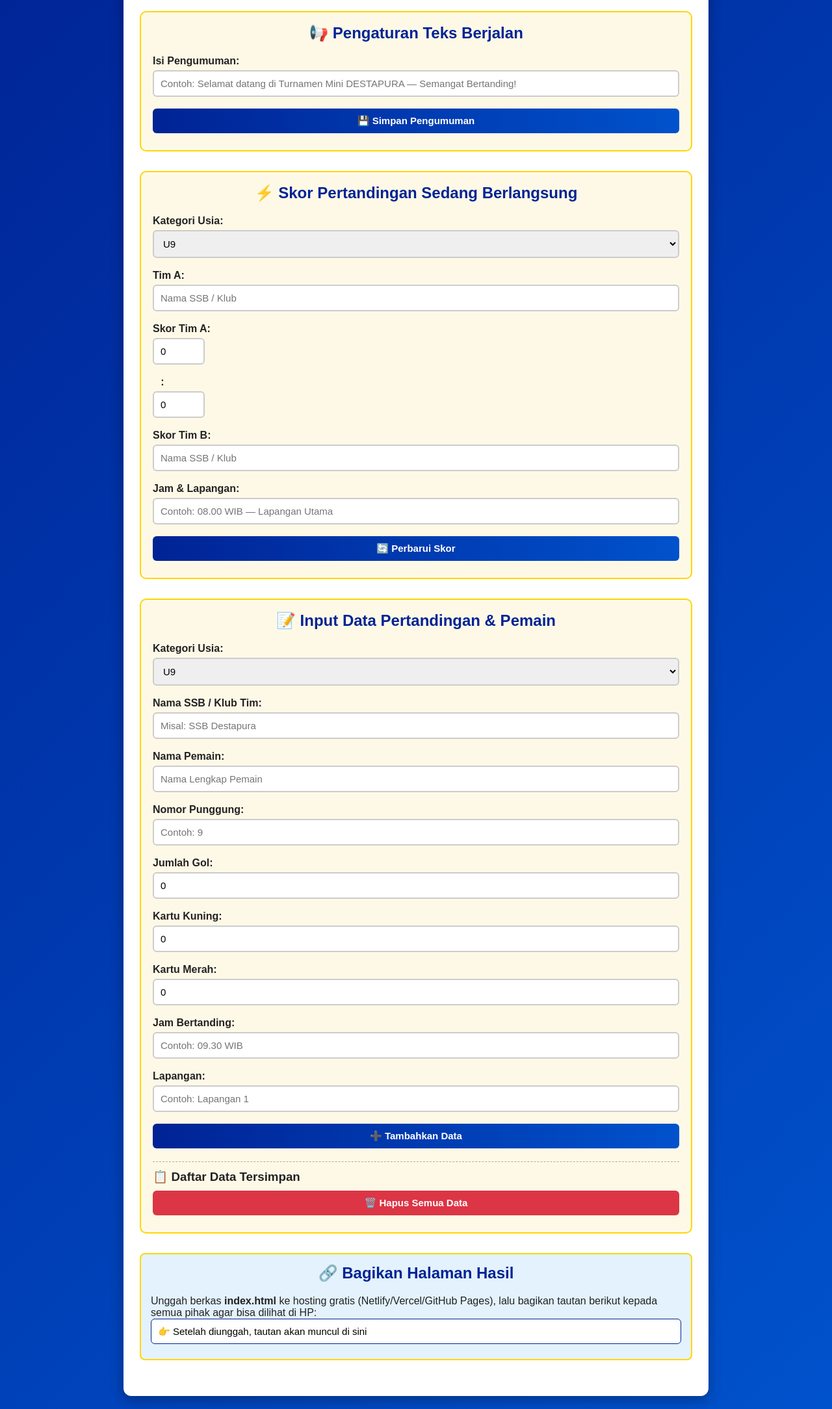
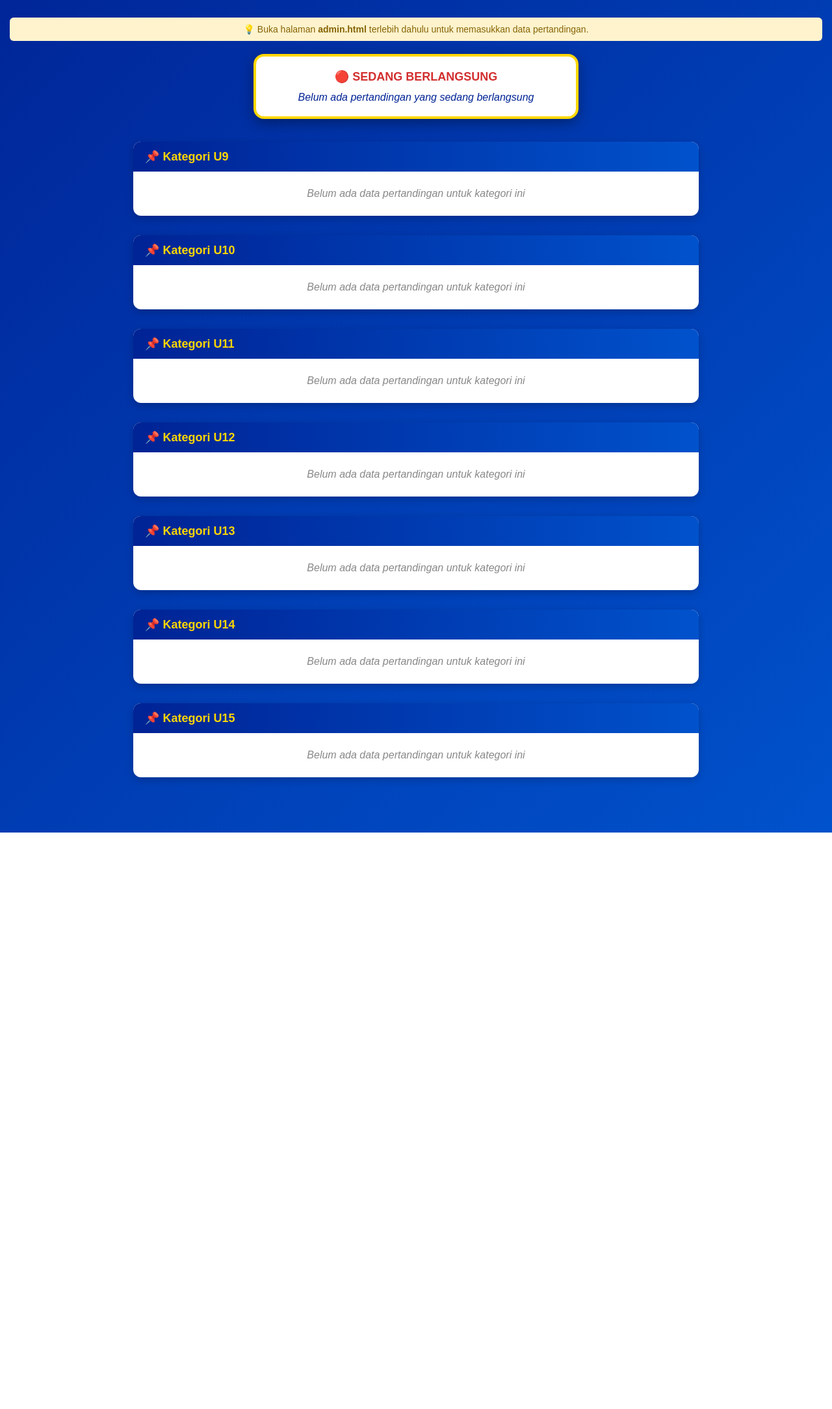
Before and after one commit to dmurdiana-ux/mini-turnamen, a plain HTML site: page admin.html in a window 1280 px wide. Shown: the part 162-2330 px from the top of the page at 65% size. After the commit the page ends 1443 px from the top, so only its background shows below. Drawn offline with Linux system fonts and the light colour scheme.

Commit message:
Update admin.html

```diff
--- a/admin.html
+++ b/admin.html
@@ -3,7 +3,7 @@
 <head>
     <meta charset="UTF-8">
     <meta name="viewport" content="width=device-width, initial-scale=1.0">
-    <title>Admin - Input Data Turnamen DESTAPURA</title>
+    <title>Hasil Turnamen DESTAPURA</title>
     <style>
         * {
             margin: 0;
@@ -14,297 +14,260 @@
         body {
             background: linear-gradient(135deg, #002395, #0052cc);
             color: white;
+            min-height: 100vh;
+            padding-bottom: 40px;
+        }
+        .running-text-container {
+            background: #ffd700;
+            color: #002395;
+            padding: 10px 0;
+            overflow: hidden;
+            position: sticky;
+            top: 0;
+            z-index: 100;
+        }
+        .running-text {
+            white-space: nowrap;
+            animation: berjalan 25s linear infinite;
+            font-weight: bold;
+            font-size: 16px;
+        }
+        @keyframes berjalan {
+            from { transform: translateX(100%); }
+            to { transform: translateX(-100%); }
+        }
+        .header {
+            text-align: center;
             padding: 20px;
-            min-height: 100vh;
+        }
+        .header img {
+            max-width: 160px;
+            margin-bottom: 10px;
+        }
+        .header h1 {
+            font-size: 26px;
+            color: #ffd700;
+            text-shadow: 2px 2px 4px rgba(0,0,0,0.4);
+        }
+        .live-score-box {
+            background: white;
+            color: #002395;
+            max-width: 500px;
+            margin: 20px auto;
+            border-radius: 16px;
+            padding: 20px;
+            box-shadow: 0 6px 20px rgba(0,0,0,0.35);
+            text-align: center;
+            border: 4px solid #ffd700;
+        }
+        .live-score-box h2 {
+            color: #d32f2f;
+            margin-bottom: 12px;
+            font-size: 18px;
+        }
+        .skor-besar {
+            font-size: 42px;
+            font-weight: bold;
+            display: flex;
+            justify-content: center;
+            align-items: center;
+            gap: 15px;
+            margin: 10px 0;
+        }
+        .tim-nama {
+            font-size: 16px;
+            width: 120px;
+        }
+        .info-jadwal {
+            font-size: 14px;
+            color: #555;
+            margin-top: 8px;
         }
         .container {
             max-width: 900px;
             margin: 0 auto;
+            padding: 15px;
+        }
+        .kategori {
+            margin-bottom: 30px;
             background: white;
             color: #222;
             border-radius: 12px;
-            padding: 25px;
-            box-shadow: 0 6px 20px rgba(0,0,0,0.3);
+            overflow: hidden;
+            box-shadow: 0 4px 12px rgba(0,0,0,0.2);
         }
-        .logo {
-            text-align: center;
-            margin-bottom: 20px;
-        }
-        .logo img {
-            max-width: 180px;
-        }
-        h1, h2 {
-            text-align: center;
-            color: #002395;
-            margin-bottom: 20px;
-        }
-        .section {
-            margin-bottom: 30px;
-            padding: 18px;
-            border: 2px solid #ffd700;
-            border-radius: 10px;
-            background: #fef9e7;
-        }
-        label {
-            display: block;
-            margin: 10px 0 5px;
+        .kategori-judul {
+            background: linear-gradient(90deg, #002395, #0052cc);
+            color: #ffd700;
+            padding: 12px 18px;
+            font-size: 18px;
             font-weight: bold;
         }
-        input, select, button {
+        .isi-tabel {
+            overflow-x: auto;
+        }
+        table {
             width: 100%;
-            padding: 10px;
-            margin-bottom: 8px;
-            border: 2px solid #ccc;
-            border-radius: 6px;
-            font-size: 15px;
+            border-collapse: collapse;
         }
-        input:focus, select:focus {
-            border-color: #002395;
-            outline: none;
+        th {
+            background: #e8f0fe;
+            color: #002395;
+            padding: 10px 6px;
+            text-align: left;
+            font-size: 14px;
         }
-        button {
-            background: linear-gradient(90deg, #002395, #0052cc);
-            color: white;
-            border: none;
-            font-weight: bold;
-            cursor: pointer;
-            margin-top: 10px;
-            transition: 0.3s;
+        td {
+            padding: 10px 6px;
+            border-bottom: 1px solid #eee;
+            font-size: 14px;
         }
-        button:hover {
-            background: linear-gradient(90deg, #ffd700, #ffcc00);
-            color: #002395;
+        tr:nth-child(even) {
+            background: #f8f9fa;
         }
-        .btn-hapus {
-            background: #dc3545;
+        .gol { color: #2e7d32; font-weight: bold; }
+        .kuning { color: #f57c00; font-weight: bold; }
+        .merah { color: #d32f2f; font-weight: bold; }
+        .kosong {
+            text-align: center;
+            padding: 25px;
+            color: #888;
+            font-style: italic;
         }
-        .btn-hapus:hover {
-            background: #c82333;
-            color: white;
-        }
-        .daftar-item {
-            border-top: 1px dashed #aaa;
-            margin-top: 12px;
-            padding-top: 12px;
-        }
-        .item {
-            background: #eef;
+        .peringatan {
+            background: #fff3cd;
+            color: #856404;
             padding: 10px;
             border-radius: 6px;
-            margin: 8px 0;
-            display: flex;
-            justify-content: space-between;
-            align-items: center;
-            flex-wrap: wrap;
-            gap: 8px;
-        }
-        .link-box {
-            background: #e3f2fd;
-            padding: 15px;
-            border-radius: 8px;
-            margin-top: 15px;
-        }
-        .link-box input {
-            background: white;
-            border: 1px solid #002395;
+            margin: 15px;
+            font-size: 14px;
+            text-align: center;
         }
         @media (max-width: 600px) {
-            .container {
-                padding: 15px;
-            }
-            h1 {
-                font-size: 20px;
-            }
+            .skor-besar { font-size: 32px; }
+            th, td { padding: 8px 4px; font-size: 12px; }
+            .kategori-judul { font-size: 16px; }
         }
     </style>
 </head>
 <body>
 
-<div class="container">
-    <div class="logo">
-        <img src="logo-destapura.png" alt="Logo DESTAPURA FC">
-    </div>
-    <h1>🏆 PANEL ADMIN TURNAMEN DESTAPURA</h1>
-    <p style="text-align:center; color:#555; margin-bottom:20px;">Isi data pertandingan, pemain, jadwal & pengumuman</p>
+<!-- TEKS BERJALAN -->
+<div class="running-text-container">
+    <div class="running-text" id="teksBerjalan">⚽ Selamat datang di Turnamen Mini DESTAPURA — Silakan nikmati pertandingan!</div>
+</div>
 
-    <!-- PENGATURAN TEKS BERJALAN -->
-    <div class="section">
-        <h2>📢 Pengaturan Teks Berjalan</h2>
-        <label>Isi Pengumuman:</label>
-        <input type="text" id="runningTextInput" placeholder="Contoh: Selamat datang di Turnamen Mini DESTAPURA — Semangat Bertanding!">
-        <button onclick="simpanRunningText()">💾 Simpan Pengumuman</button>
-    </div>
+<!-- KEPALA HALAMAN -->
+<div class="header">
+    <img src="logo-destapura.png" alt="Logo DESTAPURA FC">
+    <h1>🏆 HASIL PERTANDINGAN TURNAMEN DESTAPURA</h1>
+    <p>Tuan Rumah Penyelenggara: SSB / FC DESTAPURA</p>
+</div>
 
-    <!-- LIGA SEDANG BERLANGSUNG -->
-    <div class="section">
-        <h2>⚡ Skor Pertandingan Sedang Berlangsung</h2>
-        <label>Kategori Usia:</label>
-        <select id="liveUsia">
-            <option value="U9">U9</option>
-            <option value="U10">U10</option>
-            <option value="U11">U11</option>
-            <option value="U12">U12</option>
-            <option value="U13">U13</option>
-            <option value="U14">U14</option>
-            <option value="U15">U15</option>
-        </select>
-        <label>Tim A:</label>
-        <input type="text" id="liveTimA" placeholder="Nama SSB / Klub">
-        <label>Skor Tim A:</label>
-        <input type="number" id="liveSkorA" value="0" style="width:80px; display:inline-block">
-        <label style="width:30px; text-align:center">:</label>
-        <input type="number" id="liveSkorB" value="0" style="width:80px; display:inline-block">
-        <label>Skor Tim B:</label>
-        <input type="text" id="liveTimB" placeholder="Nama SSB / Klub">
-        <label>Jam & Lapangan:</label>
-        <input type="text" id="liveInfo" placeholder="Contoh: 08.00 WIB — Lapangan Utama">
-        <button onclick="simpanLiveScore()">🔄 Perbarui Skor</button>
-    </div>
+<div class="peringatan" id="peringatanData">
+    💡 Buka halaman <strong>admin.html</strong> terlebih dahulu untuk memasukkan data pertandingan.
+</div>
 
-    <!-- INPUT DATA PERTANDINGAN & PEMAIN -->
-    <div class="section">
-        <h2>📝 Input Data Pertandingan & Pemain</h2>
-        <label>Kategori Usia:</label>
-        <select id="usia">
-            <option value="U9">U9</option>
-            <option value="U10">U10</option>
-            <option value="U11">U11</option>
-            <option value="U12">U12</option>
-            <option value="U13">U13</option>
-            <option value="U14">U14</option>
-            <option value="U15">U15</option>
-        </select>
-        <label>Nama SSB / Klub Tim:</label>
-        <input type="text" id="namaSSB" placeholder="Misal: SSB Destapura">
-        <label>Nama Pemain:</label>
-        <input type="text" id="namaPemain" placeholder="Nama Lengkap Pemain">
-        <label>Nomor Punggung:</label>
-        <input type="number" id="noPunggung" placeholder="Contoh: 9">
-        <label>Jumlah Gol:</label>
-        <input type="number" id="jumlahGol" value="0">
-        <label>Kartu Kuning:</label>
-        <input type="number" id="kartuKuning" value="0">
-        <label>Kartu Merah:</label>
-        <input type="number" id="kartuMerah" value="0">
-        <label>Jam Bertanding:</label>
-        <input type="text" id="jamBertanding" placeholder="Contoh: 09.30 WIB">
-        <label>Lapangan:</label>
-        <input type="text" id="lapangan" placeholder="Contoh: Lapangan 1">
-        <button onclick="tambahData()">➕ Tambahkan Data</button>
-
-        <div class="daftar-item">
-            <h3>📋 Daftar Data Tersimpan</h3>
-            <div id="daftarData"></div>
-            <button class="btn-hapus" onclick="hapusSemua()">🗑️ Hapus Semua Data</button>
-        </div>
-    </div>
-
-    <!-- INFORMASI BAGIKAN -->
-    <div class="section link-box">
-        <h2>🔗 Bagikan Halaman Hasil</h2>
-        <p>Unggah berkas <strong>index.html</strong> ke hosting gratis (Netlify/Vercel/GitHub Pages), lalu bagikan tautan berikut kepada semua pihak agar bisa dilihat di HP:</p>
-        <input type="text" id="linkPreview" value="👉 Setelah diunggah, tautan akan muncul di sini" readonly>
+<!-- LIVE SCORE -->
+<div class="live-score-box" id="kotakLiveScore">
+    <h2>🔴 SEDANG BERLANGSUNG</h2>
+    <div id="kontenLiveScore">
+        <em>Belum ada pertandingan yang sedang berlangsung</em>
     </div>
 </div>
 
+<!-- DAFTAR HASIL -->
+<div class="container" id="wadahKategori">
+    <h2 style="color:#ffd700; margin-bottom:15px;">📋 Data Hasil Pertandingan</h2>
+    <!-- Data akan dibuat otomatis lewat JavaScript -->
+</div>
+
 <script>
-let dataPertandingan = JSON.parse(localStorage.getItem('dataTurnamen') || '[]');
+const USIA_LIST = ['U9', 'U10', 'U11', 'U12', 'U13', 'U14', 'U15'];
+const KUNCI_DATA = 'dataTurnamenDestapura';
+const KUNCI_TEKS = 'runningTextDestapura';
+const KUNCI_LIVE = 'liveScoreDestapura';
 
-function tampilkanData() {
-    const wadah = document.getElementById('daftarData');
+function muatData() {
+    // Teks Berjalan
+    const teks = localStorage.getItem(KUNCI_TEKS);
+    if (teks) {
+        document.getElementById('teksBerjalan').textContent = teks;
+    }
+
+    // Live Score
+    const live = JSON.parse(localStorage.getItem(KUNCI_LIVE) || 'null');
+    if (live && live.timA && live.timB) {
+        document.getElementById('kontenLiveScore').innerHTML = `
+            <div style="font-weight:bold; color:#002395">Kategori ${live.usia}</div>
+            <div class="skor-besar">
+                <span class="tim-nama">${live.timA}</span>
+                <span>${live.skorA} : ${live.skorB}</span>
+                <span class="tim-nama">${live.timB}</span>
+            </div>
+            <div class="info-jadwal">${live.info}</div>
+        `;
+    }
+
+    // Data Tabel per Kategori
+    const semuaData = JSON.parse(localStorage.getItem(KUNCI_DATA) || '[]');
+    const wadah = document.getElementById('wadahKategori');
+
+    // Sembunyikan peringatan jika ada data
+    if (semuaData.length > 0) {
+        document.getElementById('peringatanData').style.display = 'none';
+    }
+
     wadah.innerHTML = '';
-    dataPertandingan.forEach((item, idx) => {
-        wadah.innerHTML += `
-            <div class="item">
-                <div>
-                    <strong>[${item.usia}]</strong> ${item.namaSSB} — ${item.namaPemain} (#${item.noPunggung})<br>
-                    ⚽${item.gol} 🟡${item.kuning} 🔴${item.merah} | 🕐${item.jam} | 📍${item.lapangan}
-                </div>
-                <button class="btn-hapus" style="width:auto; padding:4px 10px; font-size:13px" onclick="hapusItem(${idx})">Hapus</button>
+
+    USIA_LIST.forEach(usia => {
+        const dataUsia = semuaData.filter(d => d.usia === usia);
+        const divKategori = document.createElement('div');
+        divKategori.className = 'kategori';
+        divKategori.innerHTML = `
+            <div class="kategori-judul">📌 Kategori ${usia}</div>
+            <div class="isi-tabel">
+                ${dataUsia.length === 0
+                    ? '<div class="kosong">Belum ada data pertandingan untuk kategori ini</div>'
+                    : `<table>
+                        <thead>
+                            <tr>
+                                <th>SSB / Klub</th>
+                                <th>Nama Pemain</th>
+                                <th>#</th>
+                                <th>⚽ Gol</th>
+                                <th>🟡 Kuning</th>
+                                <th>🔴 Merah</th>
+                                <th>🕐 Jadwal</th>
+                                <th>📍 Lapangan</th>
+                            </tr>
+                        </thead>
+                        <tbody>
+                            ${dataUsia.map(d => `
+                                <tr>
+                                    <td>${d.namaSSB}</td>
+                                    <td>${d.namaPemain}</td>
+                                    <td>${d.noPunggung}</td>
+                                    <td class="gol">${d.gol}</td>
+                                    <td class="kuning">${d.kuning}</td>
+                                    <td class="merah">${d.merah}</td>
+                                    <td>${d.jam}</td>
+                                    <td>${d.lapangan}</td>
+                                </tr>
+                            `).join('')}
+                        </tbody>
+                       </table>`
+                }
             </div>
         `;
+        wadah.appendChild(divKategori);
     });
 }
 
-function tambahData() {
-    const item = {
-        usia: document.getElementById('usia').value,
-        namaSSB: document.getElementById('namaSSB').value,
-        namaPemain: document.getElementById('namaPemain').value,
-        noPunggung: document.getElementById('noPunggung').value,
-        gol: document.getElementById('jumlahGol').value,
-        kuning: document.getElementById('kartuKuning').value,
-        merah: document.getElementById('kartuMerah').value,
-        jam: document.getElementById('jamBertanding').value,
-        lapangan: document.getElementById('lapangan').value
-    };
-
-    if (!item.namaSSB || !item.namaPemain) {
-        alert('⚠️ Nama SSB dan Nama Pemain wajib diisi!');
-        return;
-    }
-
-    dataPertandingan.push(item);
-    simpanKeLocal();
-    tampilkanData();
-    alert('✅ Data berhasil disimpan! Buka halaman index.html untuk melihat hasilnya.');
-
-    // Reset formulir
-    document.getElementById('namaSSB').value = '';
-    document.getElementById('namaPemain').value = '';
-    document.getElementById('noPunggung').value = '';
-    document.getElementById('jumlahGol').value = 0;
-    document.getElementById('kartuKuning').value = 0;
-    document.getElementById('kartuMerah').value = 0;
-    document.getElementById('jamBertanding').value = '';
-    document.getElementById('lapangan').value = '';
-}
-
-function simpanKeLocal() {
-    localStorage.setItem('dataTurnamen', JSON.stringify(dataPertandingan));
-}
-
-function hapusItem(idx) {
-    if (confirm('Yakin ingin menghapus data ini?')) {
-        dataPertandingan.splice(idx, 1);
-        simpanKeLocal();
-        tampilkanData();
-    }
-}
-
-function hapusSemua() {
-    if (confirm('⚠️ Yakin menghapus SEMUA data?')) {
-        dataPertandingan = [];
-        simpanKeLocal();
-        tampilkanData();
-    }
-}
-
-// TEKS BERJALAN
-function simpanRunningText() {
-    const teks = document.getElementById('runningTextInput').value;
-    localStorage.setItem('runningText', teks);
-    alert('✅ Pengumuman berhasil diperbarui!');
-}
-
-// LIVE SCORE
-function simpanLiveScore() {
-    const liveData = {
-        usia: document.getElementById('liveUsia').value,
-        timA: document.getElementById('liveTimA').value,
-        skorA: document.getElementById('liveSkorA').value,
-        skorB: document.getElementById('liveSkorB').value,
-        timB: document.getElementById('liveTimB').value,
-        info: document.getElementById('liveInfo').value
-    };
-    localStorage.setItem('liveScore', JSON.stringify(liveData));
-    alert('✅ Skor berhasil diperbarui!');
-}
-
+// Muat ulang data setiap 5 detik agar otomatis diperbarui
 window.onload = function() {
-    tampilkanData();
-    const teksSimpan = localStorage.getItem('runningText');
-    if (teksSimpan) document.getElementById('runningTextInput').value = teksSimpan;
+    muatData();
+    setInterval(muatData, 5000); // Segarkan data setiap 5 detik
 };
 </script>
 </body>
```
